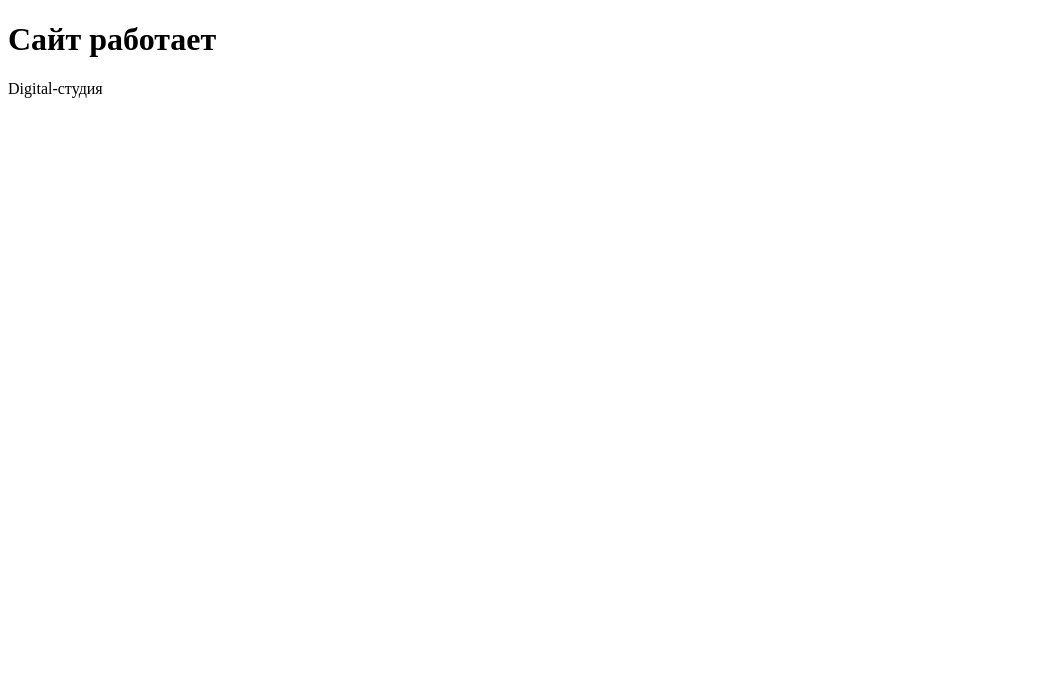
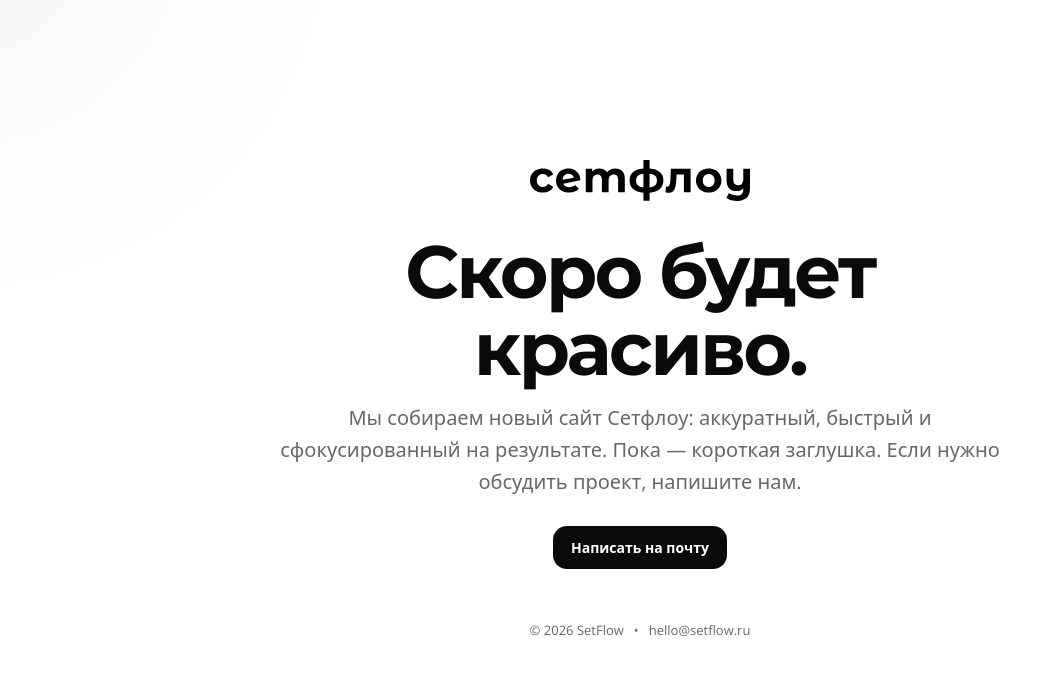
Before and after one commit to grave1d/setflow, a plain HTML site: page index.html in a window 1280 px wide. Shown: the whole page, without its empty margins (0-1054 px from the left). Drawn offline with nearby package versions, Linux system fonts and the light colour scheme.

Commit message:
Update index.html

```diff
--- a/index.html
+++ b/index.html
@@ -1,11 +1,169 @@
-<!DOCTYPE html>
-<html>
+<!doctype html>
+<html lang="ru">
 <head>
-  <meta charset="UTF-8">
-  <title>Моя студия</title>
+  <meta charset="utf-8" />
+  <meta name="viewport" content="width=device-width, initial-scale=1" />
+  <meta name="robots" content="noindex, nofollow" />
+  <meta name="color-scheme" content="light" />
+  <title>SetFlow — скоро запуск</title>
+  <meta name="description" content="SetFlow — сайт в разработке. Скоро будет красиво." />
+  <meta name="theme-color" content="#ffffff" />
+
+  <!-- Fonts -->
+  <link rel="preconnect" href="https://fonts.googleapis.com">
+  <link rel="preconnect" href="https://fonts.gstatic.com" crossorigin>
+  <link href="https://fonts.googleapis.com/css2?family=Montserrat:wght@500;600;700&family=Open+Sans:wght@400;600&display=swap" rel="stylesheet">
+
+  <style>
+    :root{
+      --bg:#ffffff;
+      --text:#0a0a0a;
+      --muted: rgba(10,10,10,.62);
+    }
+
+    *{ box-sizing:border-box; }
+    html, body{ height:100%; }
+    body{
+      margin:0;
+      background:var(--bg);
+      color:var(--text);
+      font-family:"Open Sans", system-ui, -apple-system, Segoe UI, Roboto, Arial, sans-serif;
+      -webkit-font-smoothing: antialiased;
+      -moz-osx-font-smoothing: grayscale;
+    }
+
+    /* ultra subtle “Apple-ish” light */
+    body::before,
+    body::after{
+      content:"";
+      position:fixed;
+      width:min(700px, 90vw);
+      height:min(700px, 90vw);
+      border-radius:999px;
+      filter: blur(80px);
+      opacity:.28;
+      pointer-events:none;
+      z-index:-1;
+    }
+    body::before{
+      left:-280px; top:-320px;
+      background: radial-gradient(circle at 35% 35%, rgba(0,0,0,.14), transparent 60%);
+    }
+    body::after{
+      right:-340px; bottom:-380px;
+      background: radial-gradient(circle at 60% 60%, rgba(0,0,0,.10), transparent 62%);
+    }
+
+    .wrap{
+      min-height:100vh;
+      display:grid;
+      place-items:center;
+      padding: clamp(22px, 4vw, 56px);
+      text-align:center;
+    }
+
+    .content{
+      width:min(820px, 100%);
+    }
+
+    .logo{
+      width: clamp(140px, 20vw, 220px);
+      height:auto;
+      display:block;
+      margin: 0 auto clamp(22px, 3.2vw, 32px);
+    }
+
+    h1{
+      font-family:"Montserrat", system-ui, -apple-system, Segoe UI, Roboto, Arial, sans-serif;
+      font-weight:700;
+      letter-spacing:-0.035em;
+      margin:0 0 14px;
+      font-size: clamp(40px, 6vw, 74px);
+      line-height:1.05;
+    }
+
+    .lead{
+      margin:0 auto;
+      max-width: 64ch;
+      color: var(--muted);
+      font-size: clamp(16px, 2.1vw, 20px);
+      line-height:1.6;
+    }
+
+    .actions{
+      margin-top: clamp(18px, 3.2vw, 28px);
+      display:flex;
+      justify-content:center;
+    }
+
+    .btn{
+      display:inline-flex;
+      align-items:center;
+      justify-content:center;
+      padding: 12px 18px;
+      border-radius: 14px;
+      background: var(--text);
+      color: var(--bg);
+      text-decoration:none;
+      font-weight:600;
+      font-size:14px;
+      transition: transform .18s ease, filter .18s ease;
+      will-change: transform;
+    }
+    .btn:hover{
+      transform: translateY(-1px);
+      filter: brightness(.96);
+    }
+
+    footer{
+      margin-top: clamp(30px, 5vw, 52px);
+      color: var(--muted);
+      font-size: 13px;
+      display:flex;
+      justify-content:center;
+      gap: 10px;
+      flex-wrap:wrap;
+    }
+    footer a{
+      color: inherit;
+      text-decoration:none;
+      border-bottom: 1px solid transparent;
+    }
+    footer a:hover{ border-bottom-color: currentColor; }
+
+    @media (prefers-reduced-motion: reduce){
+      .btn{ transition:none; }
+      .btn:hover{ transform:none; }
+    }
+  </style>
 </head>
+
 <body>
-  <h1>Сайт работает</h1>
-  <p>Digital-студия</p>
+  <main class="wrap">
+    <section class="content" aria-label="Заглушка сайта SetFlow">
+      <img class="logo" src="setflow_ru_black.svg" alt="SetFlow" />
+
+      <h1>Скоро будет красиво.</h1>
+
+      <p class="lead">
+        Мы собираем новый сайт Сетфлоу: аккуратный, быстрый и сфокусированный на результате.
+        Пока — короткая заглушка. Если нужно обсудить проект, напишите нам.
+      </p>
+
+      <div class="actions" role="group" aria-label="Действия">
+        <a class="btn" href="mailto:hello@setflow.ru?subject=SetFlow%20—%20запрос%20по%20проекту">Написать на почту</a>
+      </div>
+
+      <footer>
+        <span>© <span id="y"></span> SetFlow</span>
+        <span aria-hidden="true">•</span>
+        <a href="mailto:hello@setflow.ru">hello@setflow.ru</a>
+      </footer>
+    </section>
+  </main>
+
+  <script>
+    document.getElementById("y").textContent = new Date().getFullYear();
+  </script>
 </body>
 </html>
```
